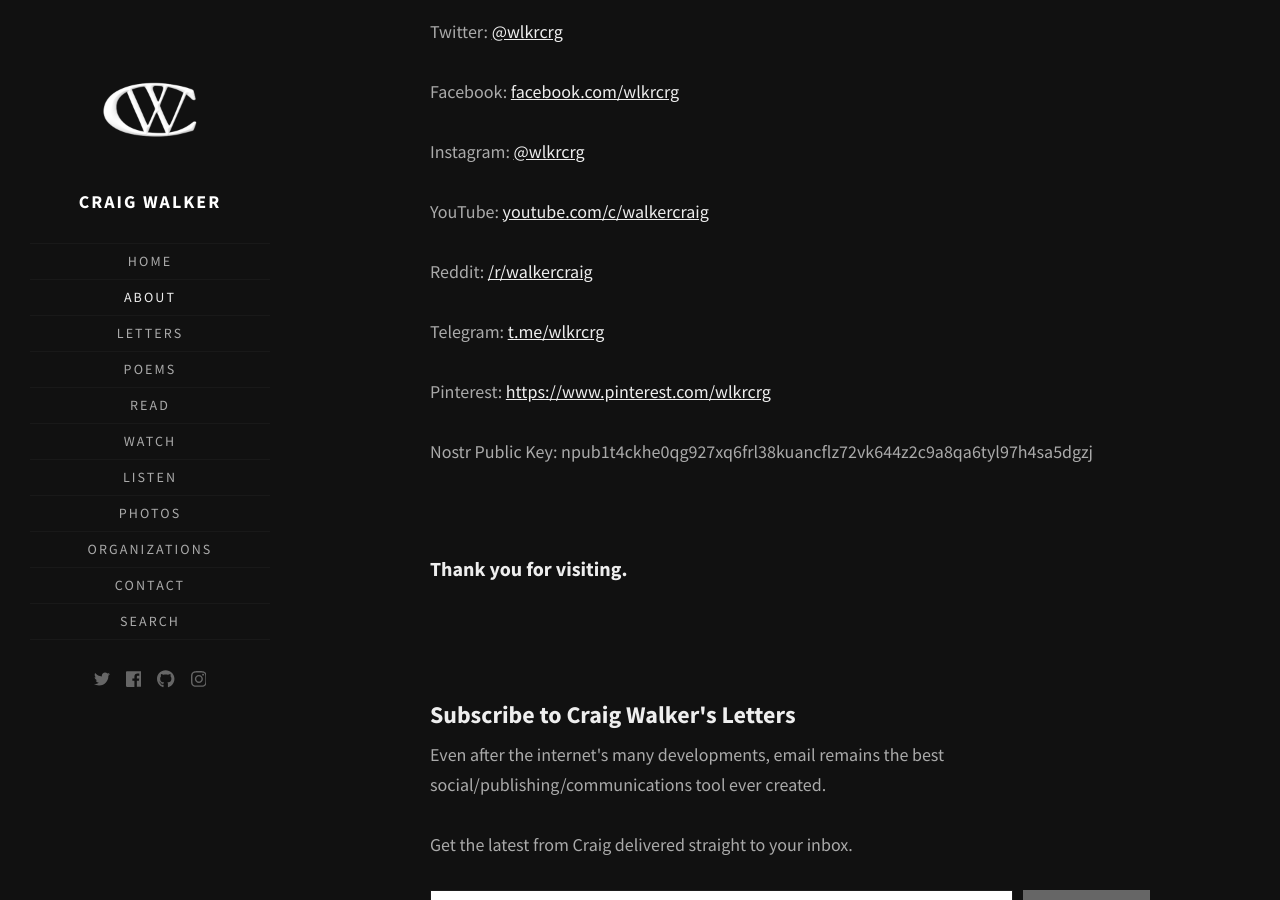
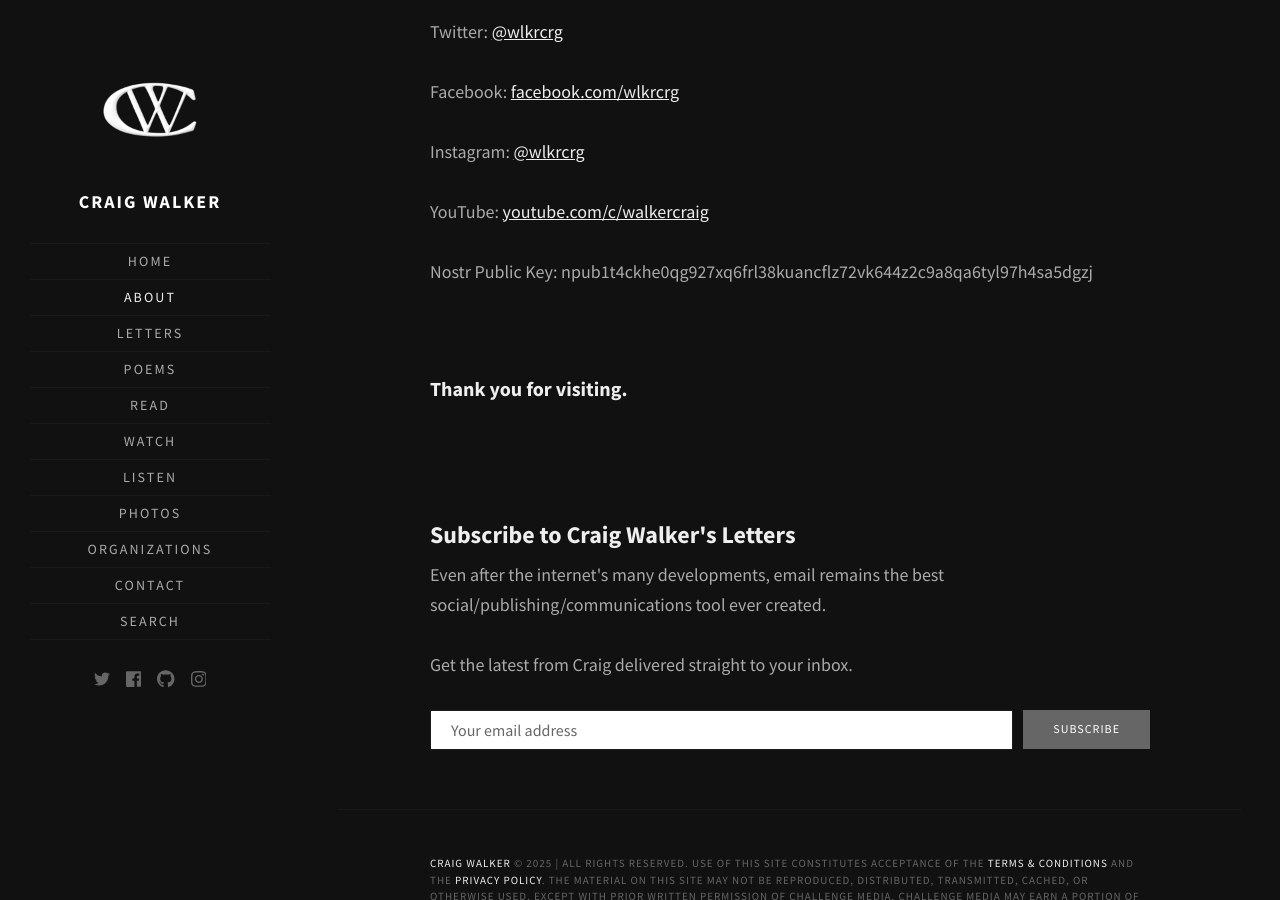
Before and after one commit to walkercraig/walkercraig, a Jekyll site: the page built from about.html, in a window 1280 px wide and 900 px high, scrolled down 2110 px. Built offline with Jekyll 4.4.1, drawn with Linux system fonts in a browser that asks for light colours; some web fonts are replaced.

Commit message:
Update about.html

```diff
--- a/about.html
+++ b/about.html
@@ -44,9 +44,6 @@ title: About Craig
     <p>Facebook: <a href="https://www.facebook.com/wlkrcrg">facebook.com/wlkrcrg</a><br>
     <p>Instagram: <a href="https://www.instagram.com/wlkrcrg/">@wlkrcrg</a><br>
     <p>YouTube: <a href="https://www.youtube.com/@walkercraig">youtube.com/c/walkercraig</a><br>
-    <p>Reddit: <a href="https://www.reddit.com/r/walkercraig/">/r/walkercraig</a><br>
-    <p>Telegram: <a href="https://t.me/wlkrcrg">t.me/wlkrcrg</a><br>
-    <p>Pinterest: <a href="https://www.pinterest.com/wlkrcrg">https://www.pinterest.com/wlkrcrg</a><br>
     <p>Nostr Public Key: npub1t4ckhe0qg927xq6frl38kuancflz72vk644z2c9a8qa6tyl97h4sa5dgzj</p>
     <br/>
     <p><h3>Thank you for visiting.</h3></p>
```
